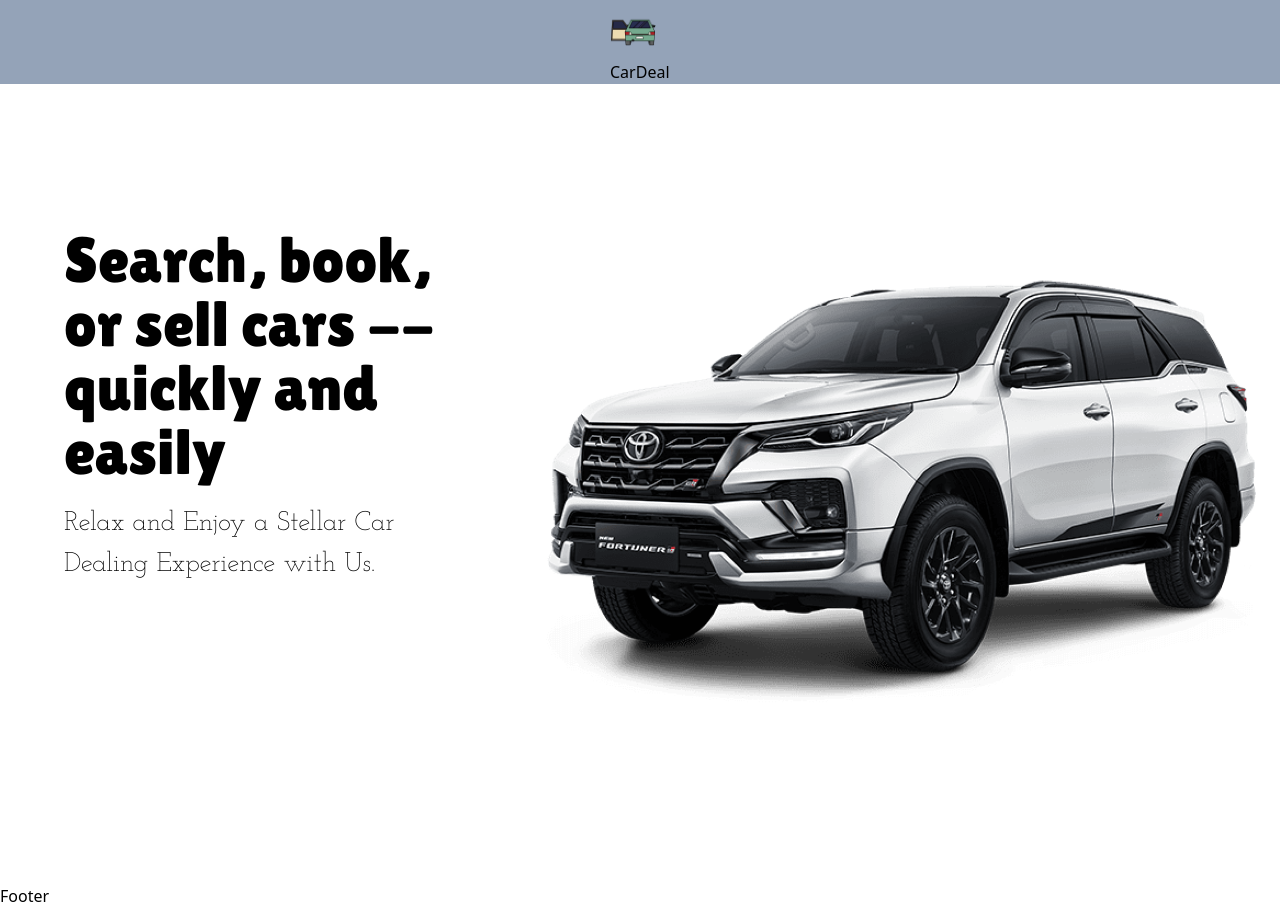
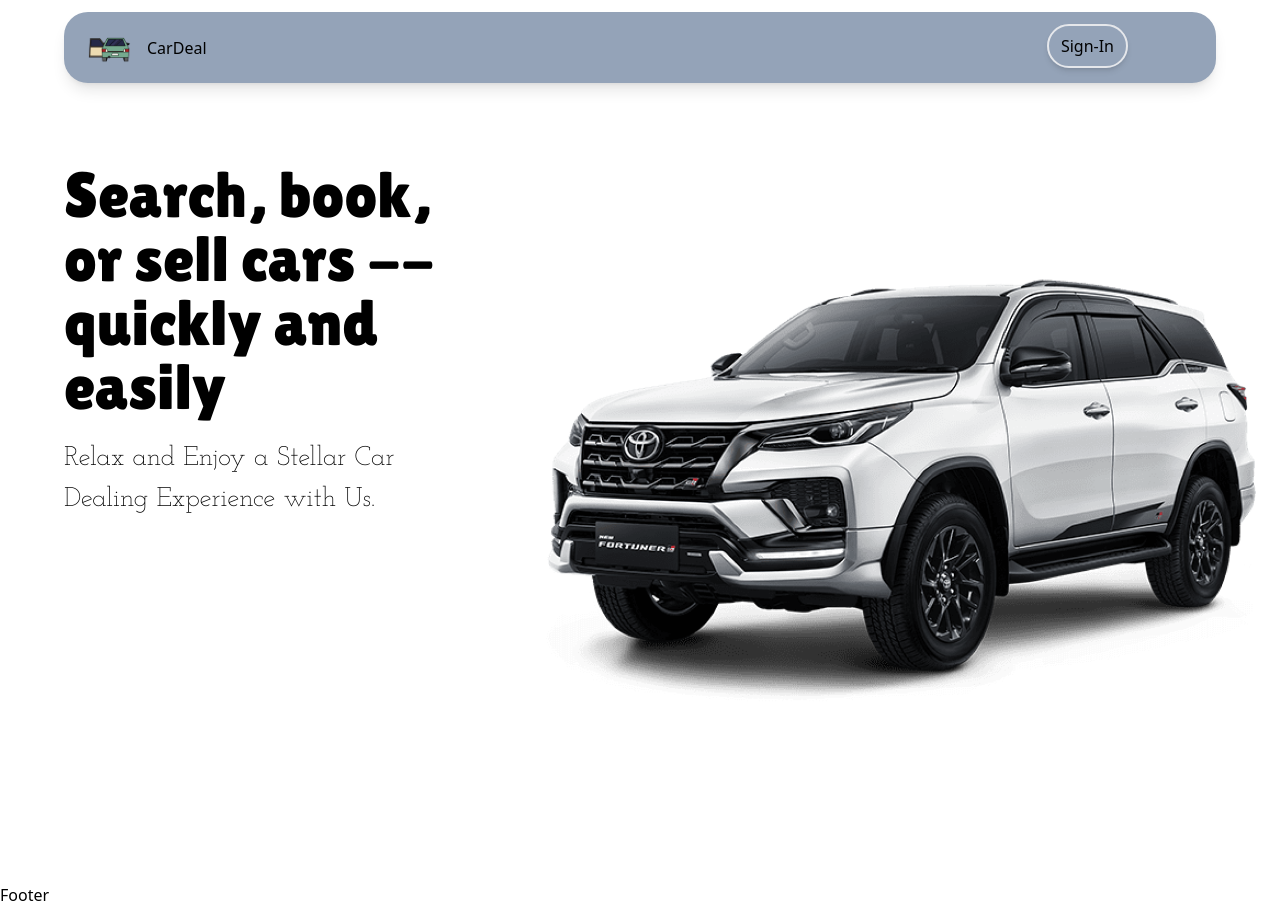
Before and after one commit to NeilJoseph019/CarDealerApp, a Next.js app in the folder car_dealer_app/: page / in a window 1280 px wide. Built offline with nearby package versions, Linux system fonts and the light colour scheme.

Commit message:
Navbar completed

```diff
--- a/car_dealer_app/components/hero/hero.module.css
+++ b/car_dealer_app/components/hero/hero.module.css
@@ -3,7 +3,7 @@
   }
 
 .hero__title__container{
-    @apply flex-1 pt-36 sm:px-16 px-6
+    @apply flex-1 pt-20 sm:px-16 px-6;
 }
 
 .hero__title {
--- a/car_dealer_app/components/navbar/Navbar.tsx
+++ b/car_dealer_app/components/navbar/Navbar.tsx
@@ -3,15 +3,19 @@
 
 const Navbar = () => {
   return (
-    <nav className={styles.nav}>
-        <div>
-            <div>
-                <Image src={'/car-256.png'} alt='Car logo' height={60} width={60}/>
-            </div>
-            <div>
-                <h1>CarDeal</h1>
-            </div>
+
+    <nav className='mt-3 flex justify-center'>
+      <div className={styles.nav}>
+        <div className='flex ml-4 '>
+            <Image src={'/car-256.png'} alt='Car logo' height={55} width={55}/>
+            <h1 className='ml-1 mt-4'>CarDeal</h1>
         </div>
+        <div className='mr-[5rem] mt-1'>
+          <button className='border-2 px-3 py-2 rounded-[1.5rem] hover:bg-slate-300 shadow-md'>
+            Sign-In
+          </button>
+        </div>
+      </div>
     </nav>
   )
 }
--- a/car_dealer_app/components/navbar/navbar.module.css
+++ b/car_dealer_app/components/navbar/navbar.module.css
@@ -1,3 +1,3 @@
 .nav{
-    @apply bg-slate-400 flex justify-around
+    @apply bg-slate-400 w-[90%] sticky flex text-center justify-between p-2 rounded-[1.5rem] shadow-lg;
 }
```
